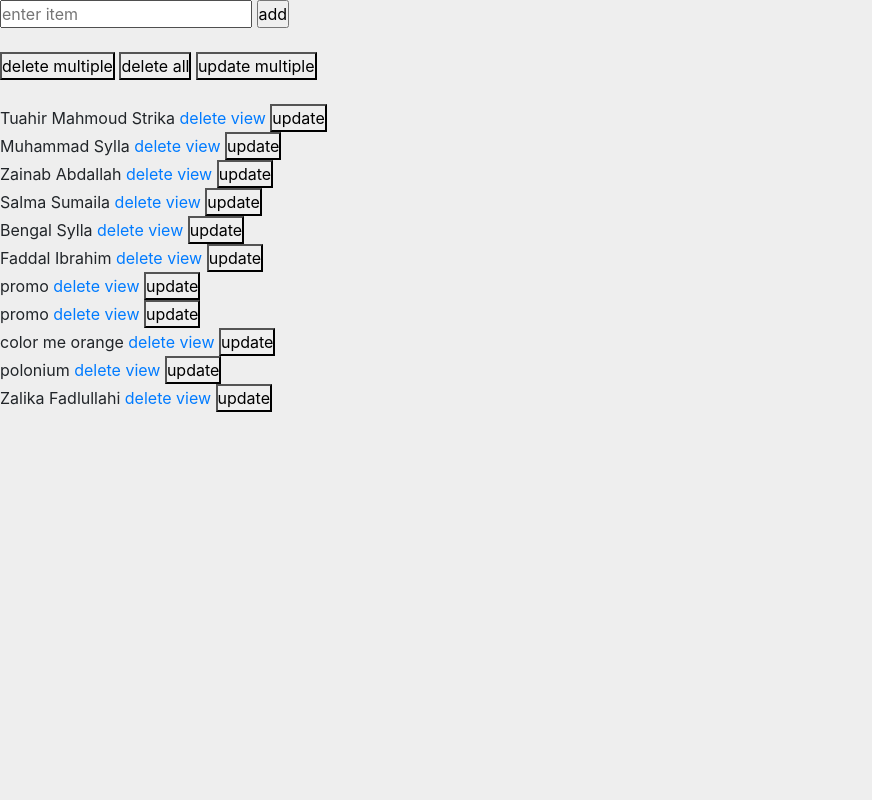
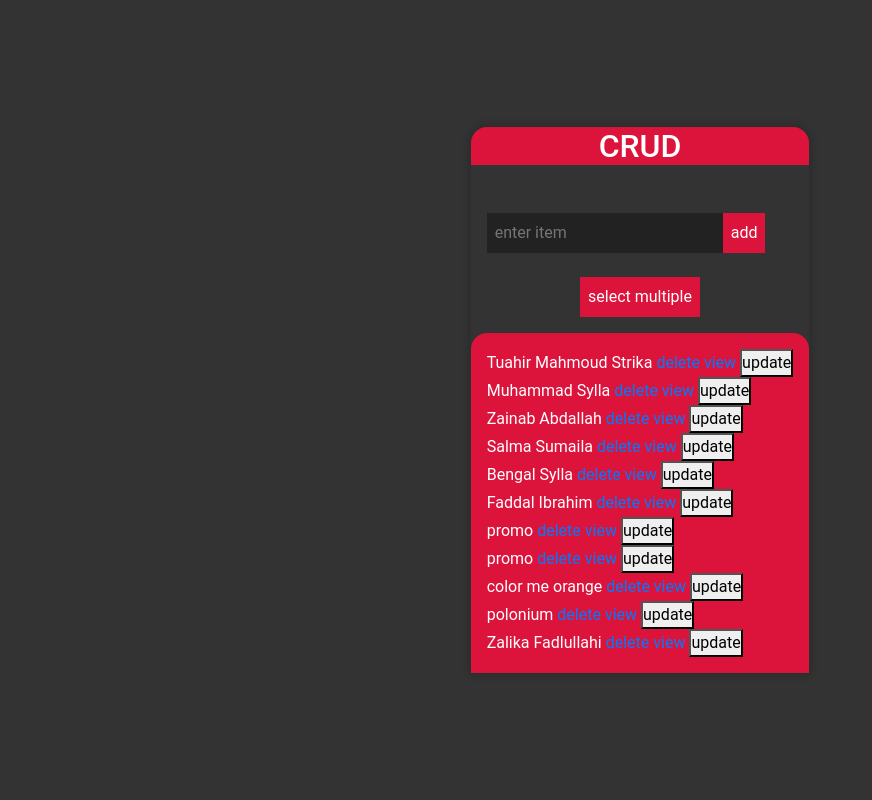
Before and after one commit to faddalibrahim/CRUD-Search, a PHP site: page / in a window 1280 px wide. Shown: the whole page, without its empty margins (0-872 px from the left). Run offline with PHP 8.4, Linux system fonts and the light colour scheme; data comes from the database, SQL or seed files in the repository; some libraries are stand-ins or nearby versions.

Commit message:
slick crimson-themed ui

```diff
--- a/css/index.css
+++ b/css/index.css
@@ -3,10 +3,66 @@
   margin: 0;
   box-sizing: border-box;
 }
+
 main{
-  background-color: #eee;
+  background-color: #333;
   width: 100vw;
   height: 100vh;
+  font-family: roboto;
+  display: flex;
+  flex-flow: column;
+  justify-content: center;
+  align-items: center;
+}
+
+.crud{
+  box-shadow: 0 0 0.5rem 0.1rem rgba(13,12,14,0.2);
+  /*padding: 1rem;*/
+  border-top-left-radius: 1rem;
+  border-top-right-radius: 1rem;
+}
+
+.header{
+  border-top-left-radius: 1rem;
+  border-top-right-radius: 1rem;
+  background-color: crimson;
+  color: white;
+}
+
+.todos{
+  background-color: crimson;
+  color: white;
+  border-top-left-radius: 1rem;
+  border-top-right-radius: 1rem;
+  padding: 1rem;
+}
+
+.form-body{
+  padding: 1rem;
+}
+
+.form-body input[type=text]{
+  background-color: #222;
+  outline: none;
+  border: none;
+  padding: 0.5rem;
+  color: #aaa;
+}
+
+.form-body input[type=submit], #select-multiple-button{
+  background-color: crimson;
+  color: white;
+  border: none;
+  padding: 0.5rem;
+}
+
+#select-multiple-button{
+
+}
+
+
+#form{
+  display: flex;
 }
 
 #update-form-container, #delete-selected-prompt{
--- a/index.php
+++ b/index.php
@@ -47,22 +47,32 @@
 <body>
     <main>
 
+
+      <div class="crud">
+        <h2 class="header">
+          <center>CRUD</center>
+        </h2>
+
+        <div class="form-body">
             <!-- success and error messages -->
+            <center style="color: green">
               <?php echo $_GET['add'] ?? $_GET['delete'] ?? $_GET['update'] ?? $_GET['deletes'] ?? '' ?>
+            </center>
+            <br>
 
             <!-- ADD FORM -->
             <form id="form" action="<?php echo $_SERVER['PHP_SELF'] ?>" method="POST" autocomplete="off" id="addForm">
                 <input type="text" placeholder="enter item" required name="item">
                 <input type="submit" value="add" name="add">
             </form>
+            <br>
 
           <!-- ACTION BUTTONS -->
-        <br>
-        <button id="delete-multiple-button">delete multiple</button>
-        <button id="delete-all-button">delete all</button>
-        <button id="update-multiple-button">update multiple</button>
-        <br>
-        <br>
+          <center>
+            <button id="select-multiple-button">select multiple</button>
+          </center>
+        </div>
+
 
           <!-- TODOS -->
           <div class="todos">
@@ -77,9 +87,16 @@
                       </div>
                   <?php endforeach ?>
               <?php else: ?>
-                <span style="color: #aaa">no items added yet</span>
+                  <span style="color: #fff">
+                    <center>
+                      no items added yet
+                    </center>
+                  </span>
               <?php endif ?>
           </div>
+          <button id="delete-selected-button" hidden>deleted selected</button>
+      </div>
+
 
         <!-- UPDATE FORM -->
         <div id="update-form-container">
@@ -92,7 +109,6 @@
           </form>
         </div>
 
-        <button id="delete-selected-button" hidden>deleted selected</button>
 
         <!-- DELETE ALL PROMPT -->
         <div id="delete-selected-prompt">
--- a/js/index.js
+++ b/js/index.js
@@ -15,7 +15,7 @@ document.querySelector("#close").addEventListener("click",function(){
 })
 
 
-document.getElementById("delete-multiple-button").addEventListener("click",function(){
+document.getElementById("select-multiple-button").addEventListener("click",function(){
 	document.querySelectorAll(".todo input[type=checkbox]").forEach(checkbox => checkbox.toggleAttribute("hidden")); //show checkboxes
 	document.getElementById("delete-selected-button").toggleAttribute("hidden"); //show delete selected button
 })
```
Lines whose indentation alone changed are shown as unchanged.
